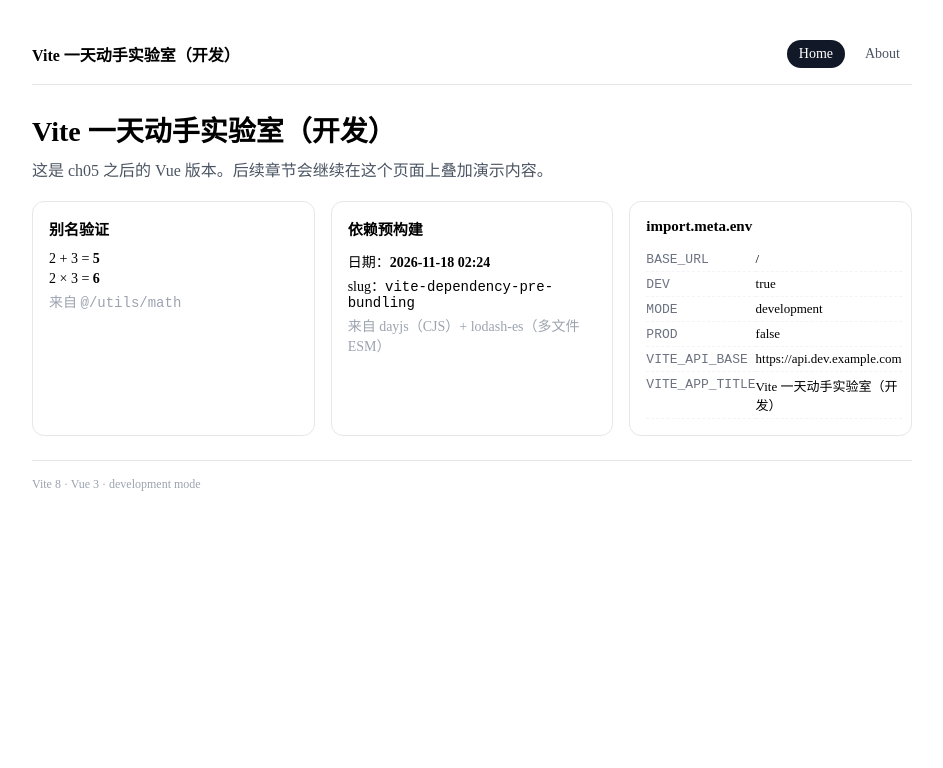
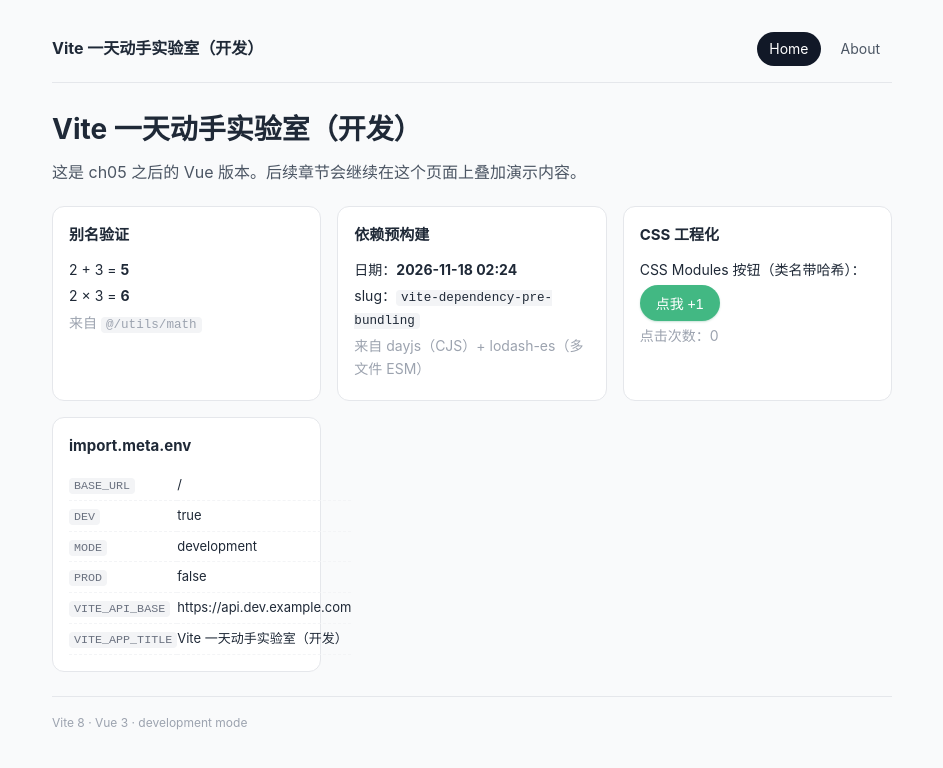
Before and after one commit to ll0410/vite-learning, a Vue app: page / in a window 1280 px wide. Shown: the top 768 px of the page, without its empty margins (168-1111 px from the left). Built offline with nearby package versions, Linux system fonts and the light colour scheme.

Commit message:
feat(ch07): add scss, css modules and postcss pipeline

```diff
--- /dev/null
+++ b/postcss.config.js
@@ -0,0 +1,6 @@
+// ch07：PostCSS 配置。autoprefixer 会根据 browserslist / 默认目标补前缀。
+export default {
+  plugins: {
+    autoprefixer: {},
+  },
+}
--- /dev/null
+++ b/src/components/HelloWorld.vue
@@ -0,0 +1,21 @@
+<script setup lang="ts">
+// ch07：CSS Modules 用法——把 module.css 当对象导入，类名通过 styles.xxx 访问。
+import styles from '@/styles/button.module.css'
+
+defineProps<{ label: string }>()
+
+const emit = defineEmits<{ click: [] }>()
+</script>
+
+<template>
+  <button :class="styles.btn" type="button" @click="emit('click')">
+    {{ label }}
+  </button>
+</template>
+
+<style scoped lang="scss">
+/* 这里能直接用 $brand，是因为 vite.config 里注入了 @use "@/styles/variables" as *; */
+button {
+  box-shadow: 0 1px 2px rgba($brand-dark, 0.25);
+}
+</style>
--- a/src/main.ts
+++ b/src/main.ts
@@ -1,6 +1,8 @@
 // ch05：Vue 应用入口。
+// ch07：引入全局样式。
 import { createApp } from 'vue'
 import App from './App.vue'
 import { router } from './router'
+import './styles/main.css'
 
 createApp(App).use(router).mount('#app')
--- /dev/null
+++ b/src/styles/_variables.scss
@@ -0,0 +1,5 @@
+// ch07：SCSS 变量，通过 vite.config 的 additionalData 自动注入到每个 <style lang="scss">。
+$brand: #42b883;
+$brand-dark: #2f8f68;
+$radius: 12px;
+$space: 8px;
--- /dev/null
+++ b/src/styles/button.module.css
@@ -0,0 +1,24 @@
+/* ch07：CSS Modules。类名会在构建时被替换成带哈希的唯一名字。 */
+.btn {
+  display: inline-flex;
+  align-items: center;
+  gap: 6px;
+  padding: 8px 16px;
+  border: 0;
+  border-radius: 999px;
+  background: #42b883;
+  color: #fff;
+  font-size: 14px;
+  cursor: pointer;
+  /* autoprefixer 会为它补上 -webkit-user-select */
+  user-select: none;
+  transition: transform 0.15s ease;
+}
+
+.btn:hover {
+  transform: translateY(-1px);
+}
+
+.btn:active {
+  transform: translateY(0);
+}
--- /dev/null
+++ b/src/styles/main.css
@@ -0,0 +1,45 @@
+/* ch07：全局样式。在 main.ts 里引入一次。 */
+:root {
+  --brand: #42b883;
+  --text: #1f2937;
+  --muted: #6b7280;
+  --border: #e5e7eb;
+  --surface: #ffffff;
+  --bg: #f9fafb;
+}
+
+* {
+  box-sizing: border-box;
+}
+
+html,
+body {
+  margin: 0;
+  padding: 0;
+}
+
+body {
+  background: var(--bg);
+  color: var(--text);
+  font-family:
+    -apple-system, BlinkMacSystemFont, 'Segoe UI', 'PingFang SC', 'Hiragino Sans GB',
+    'Microsoft YaHei', sans-serif;
+  line-height: 1.6;
+}
+
+code {
+  padding: 1px 5px;
+  border-radius: 4px;
+  background: #f3f4f6;
+  font-size: 0.9em;
+}
+
+.hint {
+  margin-top: 16px;
+  padding: 10px 12px;
+  border-left: 3px solid var(--brand);
+  border-radius: 6px;
+  background: #ffffff;
+  color: var(--muted);
+  font-size: 13px;
+}
--- a/src/views/Home.vue
+++ b/src/views/Home.vue
@@ -1,9 +1,11 @@
 <script setup lang="ts">
 import { add, multiply } from '@/utils/math'
 import { formatDate, slugify } from '@/utils/format'
+import HelloWorld from '@/components/HelloWorld.vue'
+import { ref } from 'vue'
 
-// 模板表达式里不能用 import.meta，统一在 script 里取值
 const title = import.meta.env.VITE_APP_TITLE
+const clicks = ref(0)
 
 const envRows = Object.entries(import.meta.env)
   .filter(([key]) => key.startsWith('VITE_') || ['MODE', 'DEV', 'PROD', 'BASE_URL'].includes(key))
@@ -30,6 +32,13 @@ const envRows = Object.entries(import.meta.env)
         <p>日期：<b>{{ formatDate(Date.now()) }}</b></p>
         <p>slug：<code>{{ slugify('Vite Dependency Pre Bundling') }}</code></p>
         <p class="muted">来自 dayjs（CJS）+ lodash-es（多文件 ESM）</p>
+      </article>
+
+      <article class="panel">
+        <h2>CSS 工程化</h2>
+        <p>CSS Modules 按钮（类名带哈希）：</p>
+        <HelloWorld label="点我 +1" @click="clicks++" />
+        <p class="muted">点击次数：{{ clicks }}</p>
       </article>
 
       <article class="panel">
--- a/vite.config.ts
+++ b/vite.config.ts
@@ -28,6 +28,21 @@ export default defineConfig(({ command, mode }) => {
       include: ['lodash-es', 'dayjs'],
     },
 
+    // ch07：CSS 工程化配置
+    css: {
+      // 开发时在 DevTools 里能看到源码位置而不是编译后的 CSS
+      devSourcemap: true,
+      preprocessorOptions: {
+        scss: {
+          // 注入到每个 <style lang="scss"> 的最前面，省去重复 @use
+          additionalData: '@use "@/styles/variables" as *;\n',
+        },
+      },
+      // Vite 8 构建期默认用 Lightning CSS 压缩 CSS。
+      // 如需调整降级目标：
+      // lightningcss: { targets: { chrome: 111 << 16 } },
+    },
+
     server: {
       port: 5173,
       strictPort: false,
```
Also changed, not shown: 1 other file (tests, documents, lock files or other folders).
